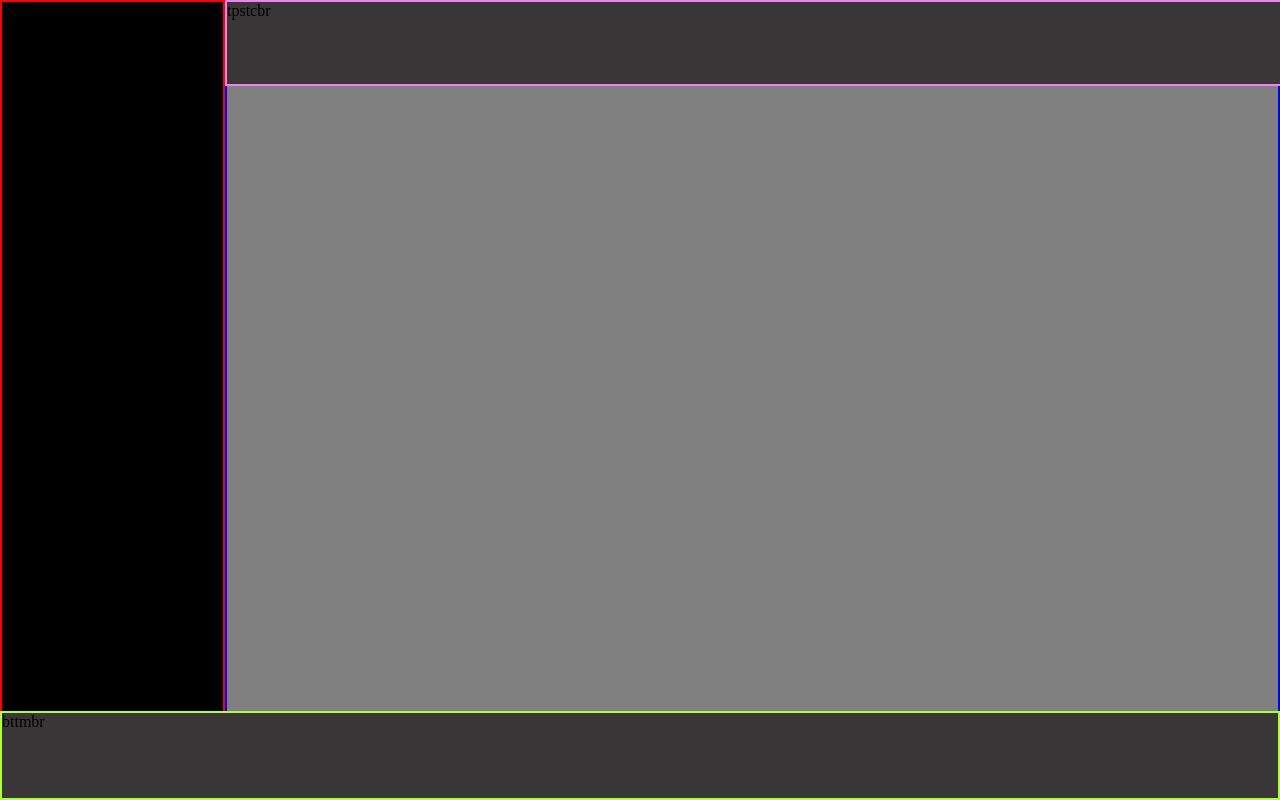
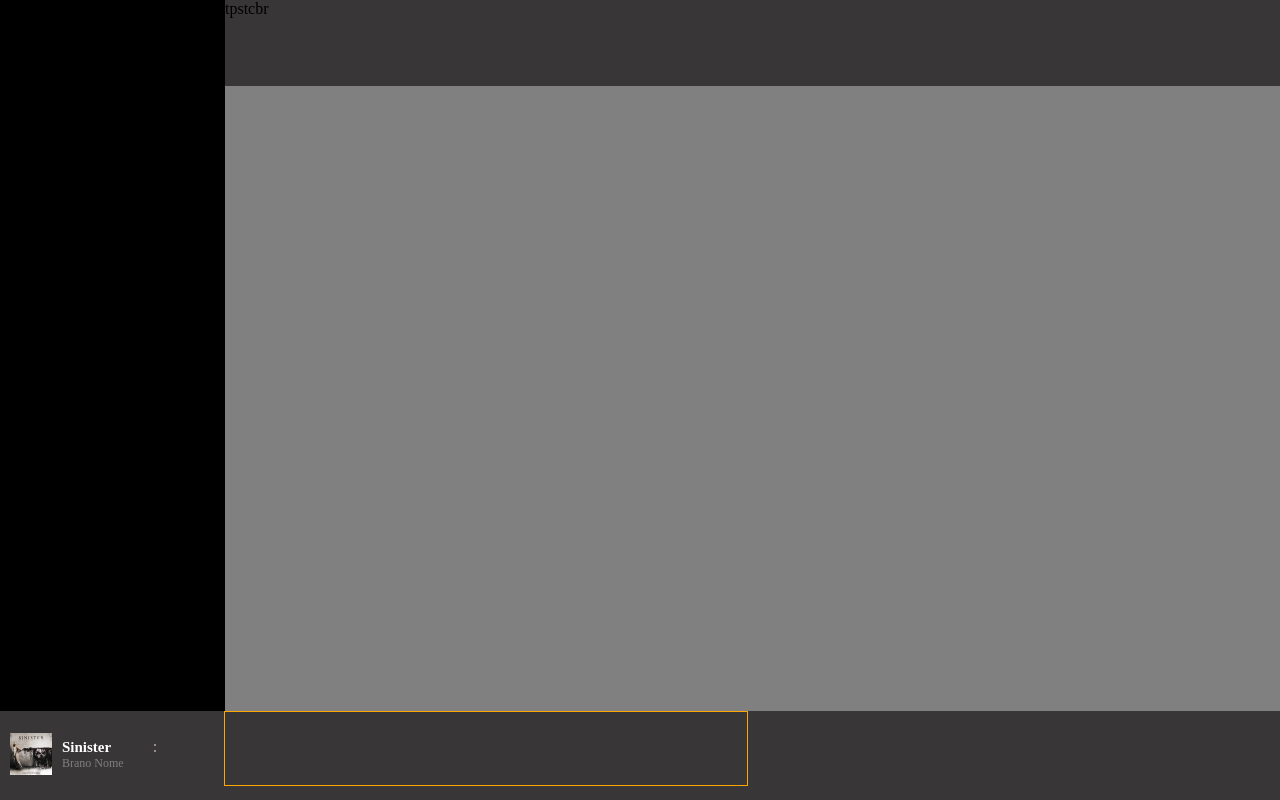
Before and after one commit to marcodem11/html-css-spotifyweb, a plain HTML site: page index.html in a window 1280 px wide. Drawn offline with Linux system fonts and the light colour scheme.

Commit message:
bottom bar first part

```diff
--- a/index.html
+++ b/index.html
@@ -20,7 +20,33 @@
         </main>
 
         <div class="bottom-bar">
-            bttmbr
+            <div class="leftbox-music">
+                <div class="sinister-boxmusic">
+                    <img src="img/sinister.jpeg" alt="Image" height="42" width="42">
+                </div>
+                <div class="titlesinister-boxmusic">
+                    <h4>
+                        Sinister
+                    </h4>
+                    <p class="name-boxmusicsinister">
+                        Brano Nome
+                    </p>
+                </div>
+                <div class="icon-boxmusicsinister">
+                    <ul>
+                        <li class="sinister-heart">
+                            <i class="far fa-heart"></i>
+                        </li>
+                        <li class="sinister-folder">
+                            <i class="far fa-folder"></i>
+                        </li>
+                    </ul>
+                </div>
+            </div>
+
+            <div class="centerbox-music">
+
+            </div>
 
         </div>
 
--- a/style.css
+++ b/style.css
@@ -11,21 +11,21 @@
 .side-bar{
     flex-basis: 225px;
     height: 100vh;
-    border: 2px solid red;
+
     background-color: black;
 }
 
 .main-wrap{
     flex-grow: 1;
     background-color: grey;
-    border: 2px solid blue;
+
     overflow-y:scroll;
     position: relative;
 }
 
 .bottom-bar{
     height: 89px;
-    border: 2px solid greenyellow;
+    display: flex;
     background-color: rgb(56, 54, 54);
     position: fixed;
     bottom: 0;
@@ -35,10 +35,63 @@
 
 .topstatic-bar{
     height: 86px;
-    border: 2px solid violet;
+
     background-color: rgb(56, 54, 54);
     position: fixed;
     top: 0;
     left: 225px;
     width: 100%;
 }
+
+.leftbox-music{
+    display: flex;
+    width: 224px;
+    height: 74px;
+
+}
+
+.sinister-boxmusic{
+    width: 42px;
+    height: 42px;
+    padding-left: 10px;
+    padding-top: 22px;
+
+}
+
+.titlesinister-boxmusic{
+    padding-left: 20px;
+    padding-top: 28px;
+    color: white;
+    font-size: 15px;
+
+}
+
+.name-boxmusicsinister{
+    color: grey;
+    font-size: 12px;
+}
+
+.icon-boxmusicsinister{
+    display: flex;
+    width: 50px;
+    height: 22px;
+    padding-top: 30px;
+    padding-left: 40px;
+}
+
+.sinister-heart{
+    color: rgb(179, 172, 172);
+    font-size: 6px;
+}
+
+.sinister-folder{
+    color: rgb(179, 172, 172);
+    font-size: 6px;
+}
+
+.centerbox-music{
+    display: flex;
+    width: 524px;
+    height: 75px;
+    border: 1px solid orange;
+}
```
